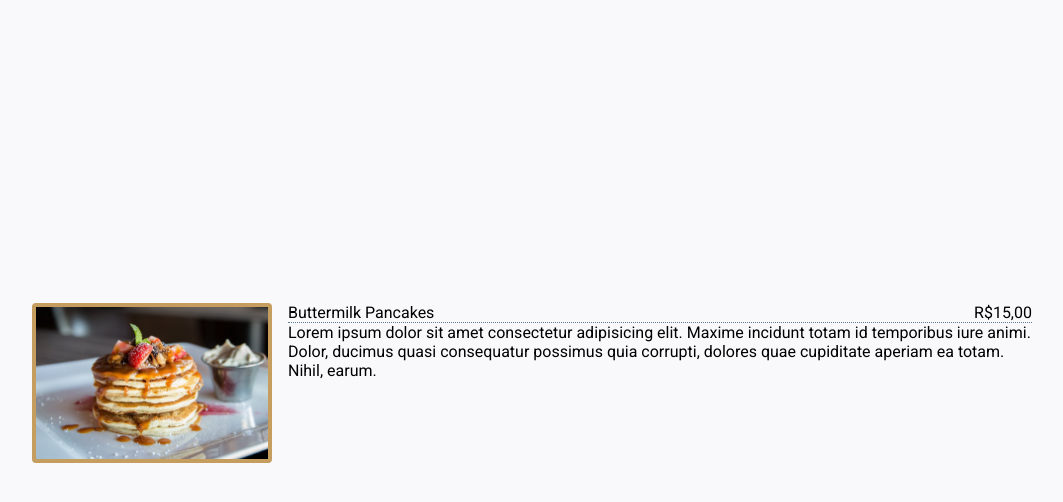
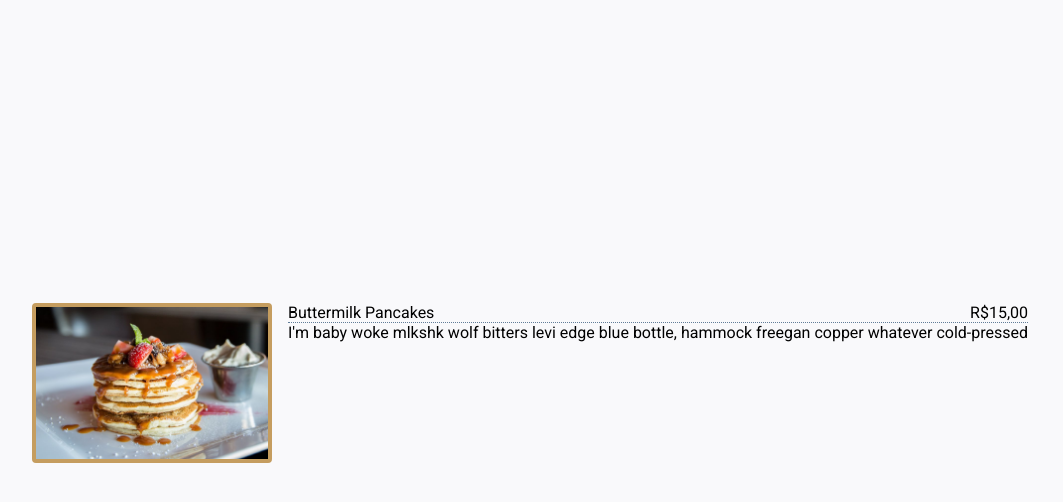
Before and after one commit to carlos-vini/Menu, a plain HTML site: page index.html in a window 1280 px wide. Shown: the part 250-752 px from the top of the page, without its empty margins (108-1171 px from the left). Drawn offline with Linux system fonts and the light colour scheme.

Commit message:
Update index.html

```diff
--- a/index.html
+++ b/index.html
@@ -34,7 +34,7 @@
                     </div>
 
                     <div class="item-description">
-                        <p>Lorem ipsum dolor sit amet consectetur adipisicing elit. Maxime incidunt totam id temporibus iure animi. Dolor, ducimus quasi consequatur possimus quia corrupti, dolores quae cupiditate aperiam ea totam. Nihil, earum.</p>
+                        <p>I'm baby woke mlkshk wolf bitters levi edge blue bottle, hammock freegan copper whatever cold-pressed</p>
                     </div>
                 </div>
             </div>
```
